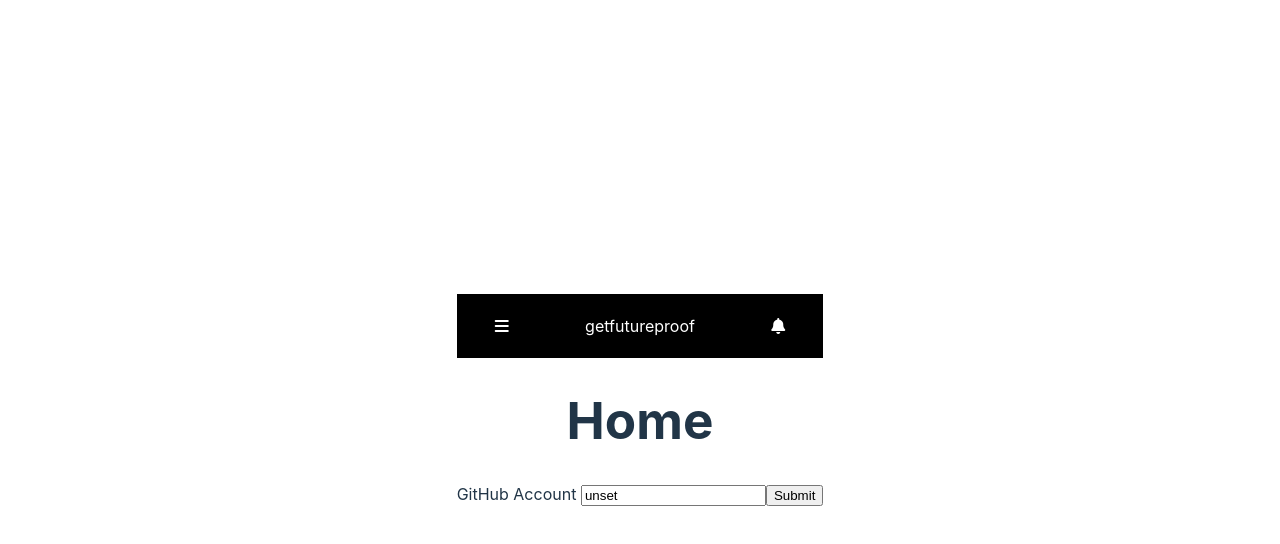
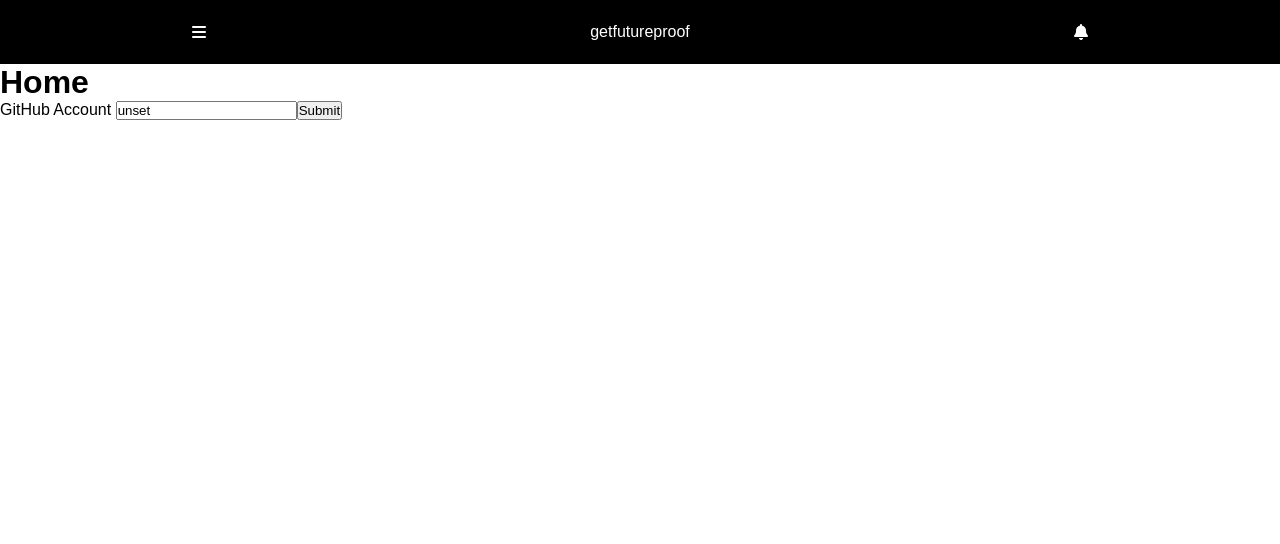
Before and after one commit to madCakes/Lap_3_code_challenge_repository_page, a React (Vite) app: page / in a window 1280 px wide. Shown: the top 544 px of the page. Built offline with nearby package versions, Linux system fonts and the light colour scheme; no server answers.

Commit message:
comment out default styles

```diff
--- a/src/App.css
+++ b/src/App.css
@@ -1,41 +1,14 @@
-#root {
-  max-width: 1280px;
-  margin: 0 auto;
-  padding: 2rem;
-  text-align: center;
+
+/************************************************************************** default customs */
+* {
+  margin: 0;
+  padding: 0;
+  box-sizing: border-box;
+  font-family: Arial, Helvetica, sans-serif;
 }
 
-.logo {
-  height: 6em;
-  padding: 1.5em;
-  will-change: filter;
+body {
+  cursor: default;
+  padding-bottom: 10rem;
+  position: relative;
 }
-.logo:hover {
-  filter: drop-shadow(0 0 2em #646cffaa);
-}
-.logo.react:hover {
-  filter: drop-shadow(0 0 2em #61dafbaa);
-}
-
-@keyframes logo-spin {
-  from {
-    transform: rotate(0deg);
-  }
-  to {
-    transform: rotate(360deg);
-  }
-}
-
-@media (prefers-reduced-motion: no-preference) {
-  a:nth-of-type(2) .logo {
-    animation: logo-spin infinite 20s linear;
-  }
-}
-
-.card {
-  padding: 2em;
-}
-
-.read-the-docs {
-  color: #888;
-}
--- a/src/index.css
+++ b/src/index.css
@@ -1,4 +1,4 @@
-:root {
+/* :root {
   font-family: Inter, Avenir, Helvetica, Arial, sans-serif;
   font-size: 16px;
   line-height: 24px;
@@ -67,4 +67,4 @@
   button {
     background-color: #f9f9f9;
   }
-}
+} */
```
